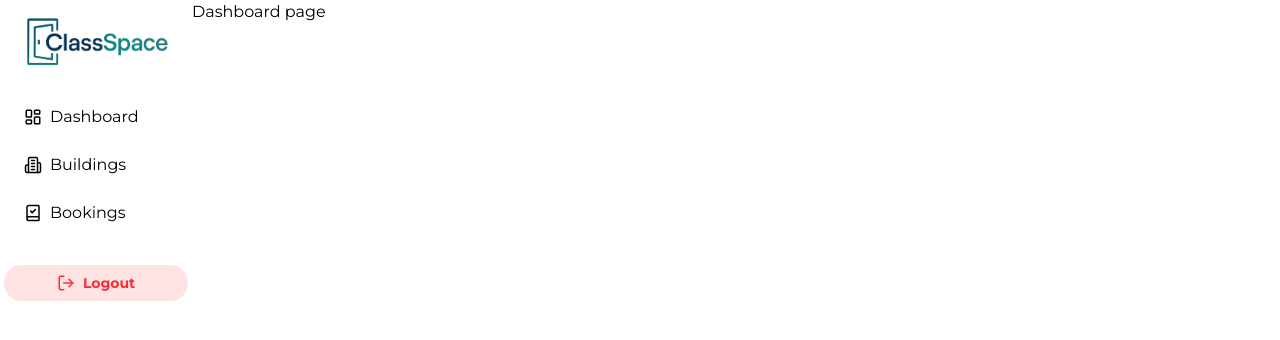
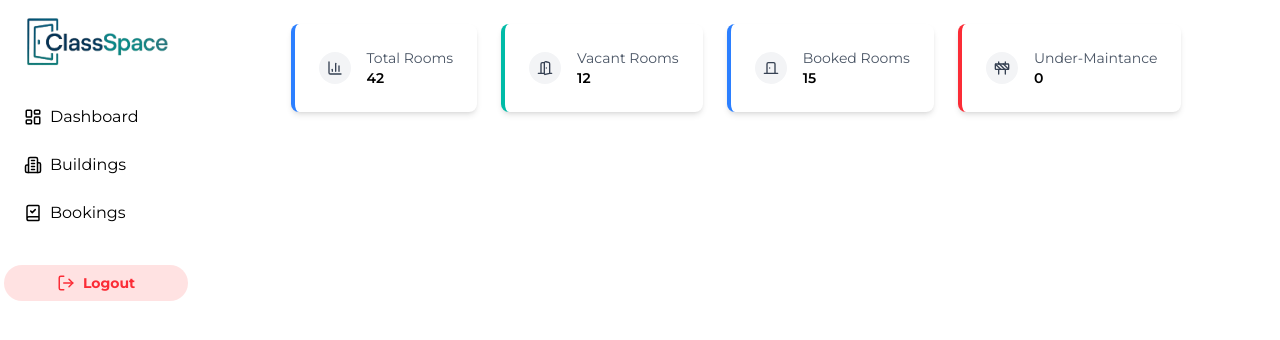
Before and after one commit to Marc-Munene/class-space, a React (Vite) app in the folder Client/: page /dashboard in a window 1280 px wide. Shown: the top 340 px of the page. Built offline with nearby package versions, Linux system fonts and the light colour scheme.

Commit message:
startCard

```diff
--- a/Client/src/App.jsx
+++ b/Client/src/App.jsx
@@ -14,8 +14,9 @@
       <div className="flex flex-col md:flex-row text-primary mt-5 md:mt-0">
         <SideBar />
 
-        {/* <Classes /> */}
-        <Outlet />
+        <div className="mx-auto ">
+          <Outlet />
+        </div>
       </div>
     </div>
   );
--- /dev/null
+++ b/Client/src/components/StatCard.jsx
@@ -0,0 +1,17 @@
+const StatCard = ({ title, value, icon: Icon, color }) => {
+  return (
+    <div
+      className={`bg-white rounded-lg shadow-md p-6 flex items-center gap-4 border-l-4 ${color}`}
+    >
+      <div className="bg-gray-100 p-2 rounded-full">
+        <Icon className="text-gray-700 w-4 h-4" />
+      </div>
+      <div>
+        <h4 className="text-gray-600 text-sm">{title}</h4>
+        <p className="text-sm font-semibold">{value}</p>
+      </div>
+    </div>
+  );
+};
+
+export { StatCard };
--- a/Client/src/pages/protected/DashBoard.jsx
+++ b/Client/src/pages/protected/DashBoard.jsx
@@ -1,7 +1,60 @@
+import { BarChart3, Construction, DoorClosed, DoorOpen } from "lucide-react";
+import { StatCard } from "../../components/StatCard";
+
 const DashBoard = () => {
+  const startCarditems = [
+    {
+      title: "Total Rooms",
+      value: 42,
+      icon: BarChart3,
+      color: "border-blue-500",
+    },
+    {
+      title: "Vacant Rooms",
+      value: 12,
+      icon: DoorOpen,
+      color: "border-teal-500",
+    },
+    {
+      title: "Booked Rooms",
+      value: 15,
+      icon: DoorClosed,
+      color: "border-blue-500",
+    },
+    {
+      title: "Under-Maintance",
+      value: 0,
+      icon: Construction,
+      color: "border-red-500",
+    },
+  ];
+
   return (
     <div>
-      <h1>Dashboard page</h1>
+      <div className="flex gap-6 p-6">
+        {startCarditems.map((elem, i) => (
+          <StatCard
+            key={i}
+            title={elem.title}
+            value={elem.value}
+            icon={elem.icon}
+            color={elem.color}
+          />
+        ))}
+
+        {/* <StatCard
+          title="Total Classrooms"
+          value={42}
+          icon={BarChart3}
+          color="border-blue-500"
+        />
+        <StatCard
+          title="Vacant Rooms"
+          value={16}
+          icon={DoorOpen}
+          color="border-teal-500"
+        /> */}
+      </div>
     </div>
   );
 };
```
